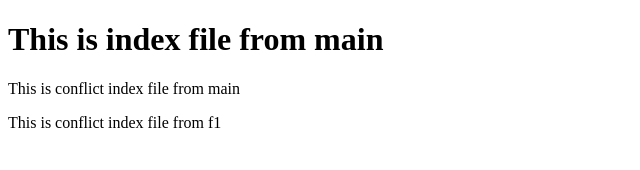
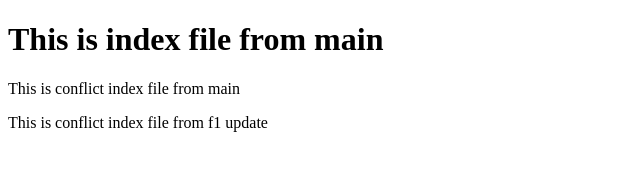
Before and after one commit to Mhassankhan6/class6_2, a plain HTML site: page index.html in a window 1280 px wide. Shown: the full height of the page, 0-640 px from the left. Drawn offline with Linux system fonts and the light colour scheme.

Commit message:
Update index.html

```diff
--- a/index.html
+++ b/index.html
@@ -9,7 +9,7 @@
 
     <h1>This is index file from main</h1>
     <p>This is conflict index file from main</p>
-     <p>This is conflict index file from f1</p>
+     <p>This is conflict index file from f1 update</p>
 
 
 </body>
```
